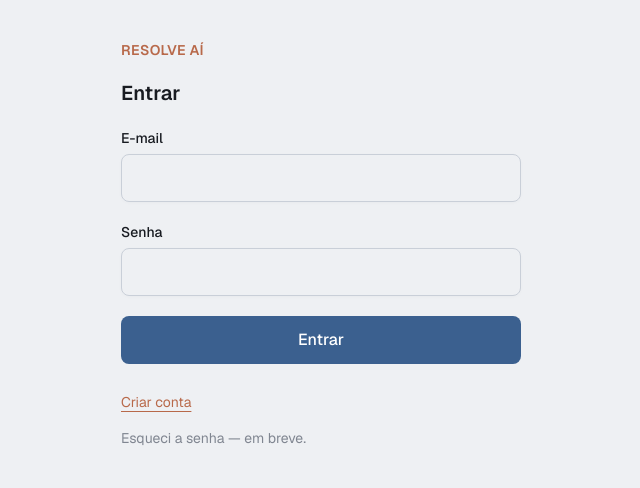
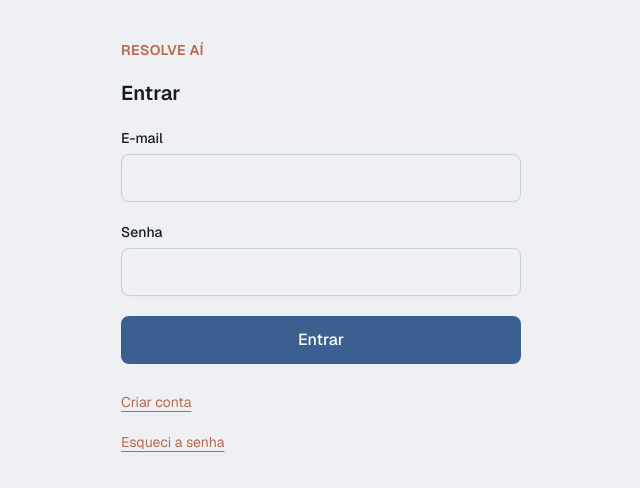
Before and after one commit to natanjunior/8FSDT-Hackathon, a Next.js app: page /entrar in a window 1280 px wide. Shown: the top 488 px of the page, without its empty margins (319-959 px from the left). Built offline with nearby package versions, Linux system fonts and the light colour scheme; no server answers.

Commit message:
feat(credenciais): o esqueci-a-senha deixa de ser promessa e vira caminho

```diff
--- a/app/entrar/page.tsx
+++ b/app/entrar/page.tsx
@@ -13,15 +13,21 @@ import { resolverParaTela } from "@/interface/http";
  *
  * **`?confirmacao=` é dormente.** Ele só chega aqui vindo de `/confirmar-conta`, que nada alcança nesta
  * entrega (Q-T9 fechada em 22/08/2026). O parâmetro fica, e é inofensivo: valor desconhecido é ignorado.
+ *
+ * **`?senha=alterada` é vivo, e vem de T-13.** É a chegada de quem acabou de trocar a senha (item 6b,
+ * D-6b-4). Quem já tinha sessão ao trocar **provavelmente** não passa por aqui — o `redirect` acima o leva
+ * ao shell —, e o *provavelmente* é a **premissa P-6b-1**: se o provedor revogar as outras sessões ao ver a
+ * senha mudar, essa pessoa cai aqui como qualquer outra, e o aviso é exatamente o certo para ela. **Os dois
+ * desfechos são aceitáveis; o que não é aceitável é este comentário afirmar um deles sem fonte.**
  */
 export const dynamic = "force-dynamic";
 
 export default async function TelaDeEntrar({
   searchParams,
 }: {
-  searchParams: Promise<{ destino?: string; confirmacao?: string }>;
+  searchParams: Promise<{ destino?: string; confirmacao?: string; senha?: string }>;
 }) {
-  const { destino, confirmacao } = await searchParams;
+  const { destino, confirmacao, senha } = await searchParams;
 
   // Quem já tem sessão não vê a porta. O shell resolve para onde ir.
   if (await temSessao()) redirect(destino !== undefined && destino.startsWith("/") ? destino : "/");
@@ -31,6 +37,7 @@ export default async function TelaDeEntrar({
       <FormularioDeEntrada
         {...(destino !== undefined && destino.startsWith("/") ? { destino } : {})}
         {...(confirmacao === "confirmada" || confirmacao === "expirada" ? { confirmacao } : {})}
+        senhaAlterada={senha === "alterada"}
       />
     </MolduraDeTela>
   );
--- a/src/interface/componentes/formulario-de-cadastro.tsx
+++ b/src/interface/componentes/formulario-de-cadastro.tsx
@@ -43,7 +43,22 @@ export function FormularioDeCadastro() {
 
   return (
     <>
-      {estado.recusa !== undefined && <Aviso>{textoDaRecusa(estado.recusa)}</Aviso>}
+      {estado.recusa !== undefined && (
+        <>
+          <Aviso>{textoDaRecusa(estado.recusa)}</Aviso>
+          {/* O critério 4 do item 6a pede a frase **com os caminhos para T-01 e T-12**. O de T-01 é o link
+              "Já tenho conta", abaixo do formulário; este é o de T-12, e é a metade que o 6a declarou como
+              dívida do 6b (spec do 6a, §3.6). */}
+          {estado.recusa === "CONTA_JA_EXISTE" && (
+            <Link
+              href="/redefinir-senha"
+              className="text-marca w-fit py-1 text-sm underline underline-offset-4"
+            >
+              Esqueci a senha
+            </Link>
+          )}
+        </>
+      )}
 
       <form action={agir} className="flex flex-col gap-5" noValidate>
         <Campo
--- a/src/interface/componentes/formulario-de-entrada.tsx
+++ b/src/interface/componentes/formulario-de-entrada.tsx
@@ -18,21 +18,25 @@ import { Input } from "@/interface/componentes/ui/input";
  * de *"senha errada"*. Distinguir transformaria a tela de login num verificador de quem tem conta no
  * produto (inventário, T-01).
  *
- * **Dois estados dormentes.** `confirmacao` e o ramo `EMAIL_NAO_CONFIRMADO` de `textoDaRecusa` só
- * acontecem com a confirmação de e-mail ligada, e ela **não** está: a Q-T9 foi fechada em 22/08/2026. Os
- * dois ficam pelo dia em que o interruptor *Confirm email* virar no painel do provedor.
+ * **Dois estados dormentes, e um vivo.** `confirmacao` e o ramo `EMAIL_NAO_CONFIRMADO` de `textoDaRecusa`
+ * só acontecem com a confirmação de e-mail ligada, e ela **não** está: a Q-T9 foi fechada em 22/08/2026.
+ * `senhaAlterada` é o terceiro, e é o **primeiro aviso vivo desta tela**: quem acabou de trocar a senha em
+ * T-13 chega aqui, e sem a linha não saberia por que saiu de lá.
  */
 export function FormularioDeEntrada({
   destino,
   confirmacao,
+  senhaAlterada = false,
 }: {
   destino?: string;
   confirmacao?: "confirmada" | "expirada";
+  senhaAlterada?: boolean;
 }) {
   const [estado, agir, aguardando] = useActionState(acaoDeEntrar, {});
 
   return (
     <>
+      {senhaAlterada && <Aviso tom="nota">Senha alterada. Entre com ela.</Aviso>}
       {confirmacao === "confirmada" && <Aviso tom="nota">Conta confirmada. Entre para continuar.</Aviso>}
       {confirmacao === "expirada" && (
         <Aviso>Este link expirou. Crie a conta de novo ou peça outro e-mail de confirmação.</Aviso>
@@ -78,8 +82,12 @@ export function FormularioDeEntrada({
         <Link href="/criar-conta" className="text-marca w-fit py-1 text-sm underline underline-offset-4">
           Criar conta
         </Link>
-        {/* T-12 é a fatia 2: o caminho existe no inventário e a tela não existe nesta entrega. */}
-        <span className="text-tinta-fraca text-sm">Esqueci a senha — em breve.</span>
+        <Link
+          href="/redefinir-senha"
+          className="text-marca w-fit py-1 text-sm underline underline-offset-4"
+        >
+          Esqueci a senha
+        </Link>
       </div>
     </>
   );
```
